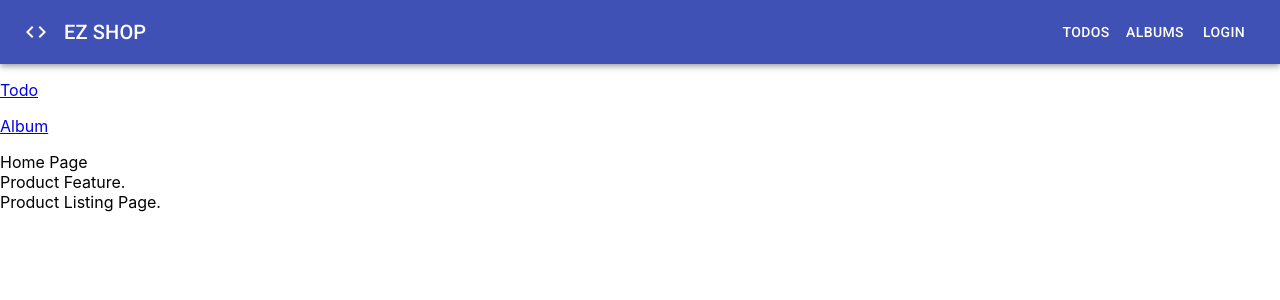
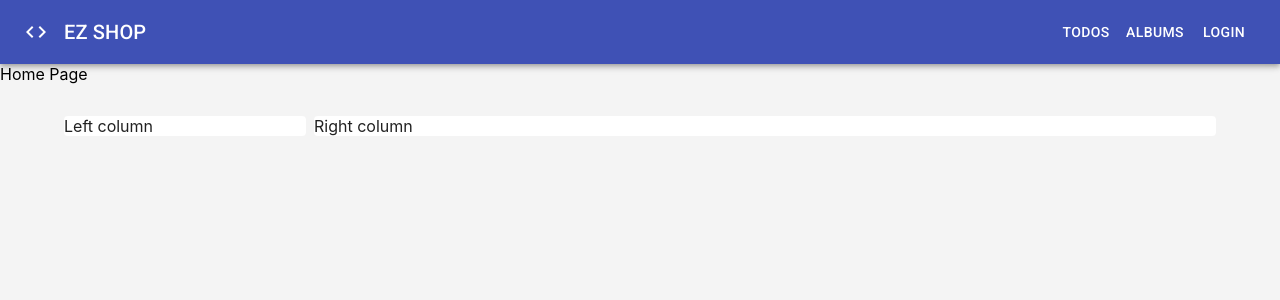
Before and after one commit to TranVanNghia170735/learn-reactjs, a React (Create React App) app: page /products in a window 1280 px wide. Shown: the top 300 px of the page. Built offline with nearby package versions, Linux system fonts and the light colour scheme; no server answers.

Commit message:
[FE][02][Setup layout cho Product Listing]

```diff
--- a/src/App.js
+++ b/src/App.js
@@ -27,8 +27,8 @@ function App() {
   return (
     <div className="App">
       <Header/>
-      <p><Link to="/todos">Todo</Link></p>
-      <p><Link to="/albums">Album</Link></p>
+      {/* <p><Link to="/todos">Todo</Link></p>
+      <p><Link to="/albums">Album</Link></p> */}
 
        {/* <p><NavLink to="/todos" activeClassName='active-menu'>Todos</NavLink></p>
        <p><NavLink to="/albums">Albums</NavLink></p>  */}
@@ -37,10 +37,10 @@ function App() {
       <Switch>
         <Redirect from='/home' to='/' exact />
         <Redirect from='/post-list/:postId' to='/posts/:postId' exact />
-        <Route path="/" component={TodoFeature} exact />
+        {/* <Route path="/" component={TodoFeature} exact /> */}
         <Route path="/todos" component={TodoFeature} />
-        <Route path="/albums" component={AlbumFeatures} />
-        <Route path="/products" component={ProductFeature} />
+        <Route path="/albums" component={AlbumFeatures}/>
+        <Route path="/products" component={ProductFeature}/>
         <Route component={NotFound} />
       </Switch>
 
--- a/src/features/Product/index.jsx
+++ b/src/features/Product/index.jsx
@@ -1,9 +1,9 @@
 import React from 'react';
-import PropTypes from 'prop-types';
 import { Route } from 'react-router-dom';
 import ListPage from './pages/ListPage';
 import { useRouteMatch } from 'react-router-dom';
 import { Switch } from 'react-router-dom';
+import { Box } from '@mui/material';
 
 ProductFeature.propTypes = {
 
@@ -11,12 +11,12 @@ ProductFeature.propTypes = {
 function ProductFeature(props) {
     const match = useRouteMatch(); // Tuong ung voi duong dan cha dinh nghia "/products"
     return (
-        <div>
-            Product Feature.
+        <Box pt={4}>
             <Switch>
                 <Route path={match.url} exact component={ListPage}></Route>
             </Switch>
-        </div>
+
+        </Box>
     );
 }
 
--- a/src/features/Product/pages/ListPage.jsx
+++ b/src/features/Product/pages/ListPage.jsx
@@ -1,15 +1,36 @@
 import React from 'react';
-import PropTypes from 'prop-types';
+import { Box, Container, Grid, Paper} from '@mui/material';
+import { makeStyles } from '@mui/styles';
 
-ListPage.propTypes = {
+const useStyles = makeStyles(theme => ({
+    root: {},
 
-};
+    left: {
+        width:'250px'
+    },
+
+    right: {
+        flex: '1 1 auto'
+    }
+}))
 
 function ListPage(props) {
+    const classes = useStyles();
     return (
-        <div>
-           Product Listing Page.
-        </div>
+        <Box>
+            <Container>
+                <Grid container spacing ={1}>
+
+                    <Grid item className={classes.left}>
+                        <Paper elevation={0}>Left column </Paper>
+                    </Grid>
+
+                    <Grid item className={classes.right}>
+                        <Paper elevation={0}>Right column  </Paper>
+                    </Grid>
+                </Grid>
+            </Container>
+        </Box>
     );
 }
 
--- a/src/index.css
+++ b/src/index.css
@@ -1,3 +1,7 @@
+html {
+  background-color: rgb(244, 244, 244);
+}
+
 body {
   margin: 0;
   font-family: -apple-system, BlinkMacSystemFont, 'Segoe UI', 'Roboto', 'Oxygen',
```
